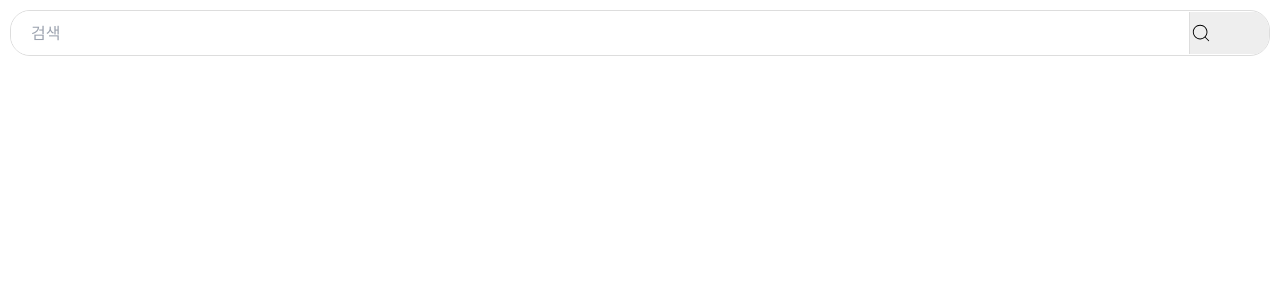
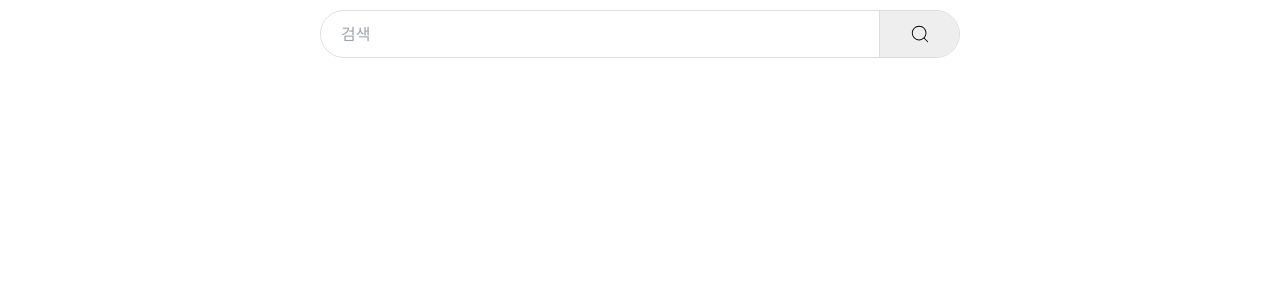
Before and after one commit to kmjj0210/youtube, a React (Create React App) app: page / in a window 1280 px wide. Shown: the top 300 px of the page. Built offline with nearby package versions, Linux system fonts and the light colour scheme.

Commit message:
no message

```diff
--- a/src/App.css
+++ b/src/App.css
@@ -1,6 +1,7 @@
 header form {
+  max-width: 640px;
   border: 1px solid #ddd;
-  border-radius: 20px;
+  border-radius: 30px;
   overflow: hidden;
 }
 header input {
@@ -8,8 +9,8 @@ header input {
   width: calc(100% - 80px);
 }
 header button {
-  padding: 10px 0;
+  padding: 12px 0;
   font-size: 1.375rem;
-  border-left : 1px solid #ddd;
+  border-left: 1px solid #ddd;
   background: #eee;
 }
--- a/src/App.js
+++ b/src/App.js
@@ -1,10 +1,38 @@
 import './App.css';
+import React, { useState } from 'react';
 import { Outlet } from 'react-router-dom';
-
+import { CiSearch } from "react-icons/ci";
 
 export default function App() {
+  const [text, setText] = useState('');
+  const handleChange = (e) => setText(e.target.value);
+  const handleSubmit = (e) => {
+    e.preventDefault();
+    if (text === "") {
+      return;
+    };
+
+    setText('');
+  }
   return (
     <>
+      <header className='p-2.5'>
+        <form
+          className='flex justify-center mx-auto items-center w-full'
+          onSubmit={handleSubmit}
+        >
+          <input
+            type="text"
+            placeholder='검색'
+            value={text}
+            onChange={handleChange}
+            className='focus:outline-none'
+          />
+          <button className='w-20'>
+            <CiSearch className='mx-auto' />
+          </button>
+        </form>
+      </header>
       <Outlet/>
     </>
   );
--- a/src/page/Videos.jsx
+++ b/src/page/Videos.jsx
@@ -1,21 +1,9 @@
-import React from 'react';
-import { CiSearch } from "react-icons/ci";
+import React, { useState } from 'react';
 
 export default function Videos() {
   return (
-    <div className='container mx-auto'>
-      <header className='p-2.5'>
-        <form className='flex justify-center mx-auto items-center w-full max-w-200'>
-          <input
-            type="text"
-            placeholder='검색'
-            className='focus:outline-none'
-          />
-          <button className='w-20'>
-            <CiSearch />
-          </button>
-        </form>
-      </header>
+    <div>
+
     </div>
   );
 }
```
